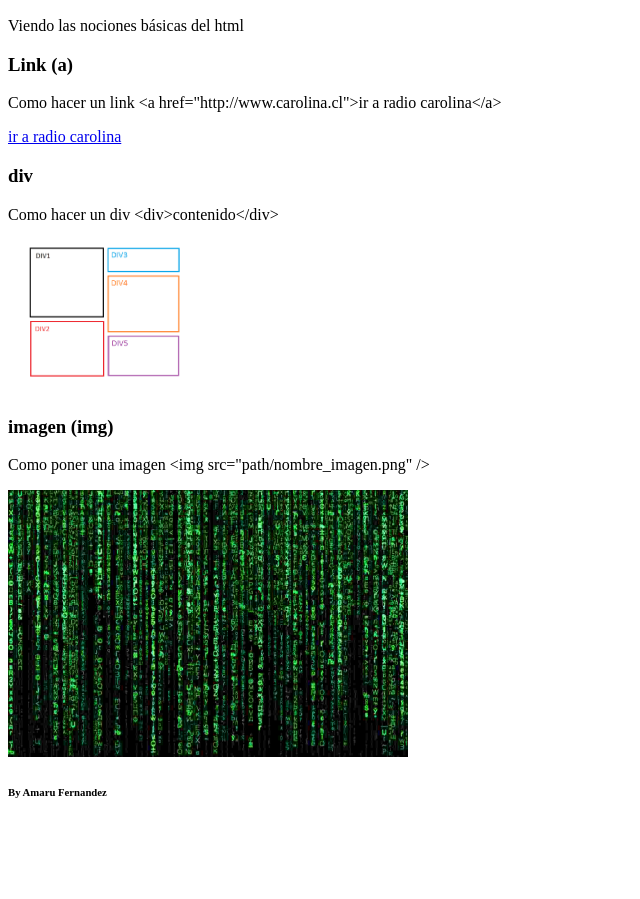
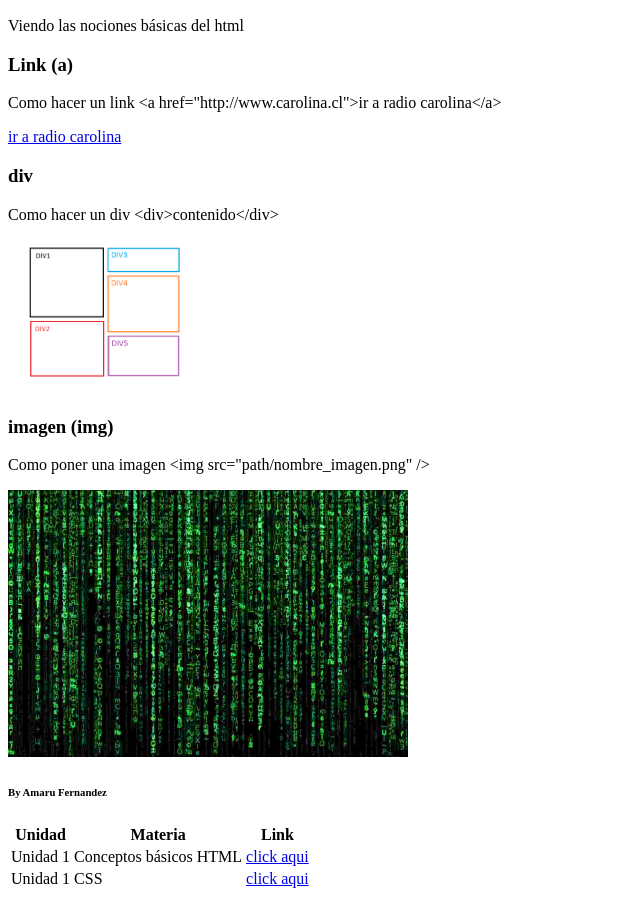
Before and after one commit to amarufd/BigData2022s1, a plain HTML site: page index.html in a window 1280 px wide. Shown: the part 110-1009 px from the top of the page, without its empty margins (0-640 px from the left). Before the commit the page ends 933 px from the top, so only its background shows below. Drawn offline with Linux system fonts and the light colour scheme.

Commit message:
Update index.html
se creo tabla

```diff
--- a/index.html
+++ b/index.html
@@ -28,5 +28,24 @@
             </div>
             <h6>By Amaru Fernandez</h6>
         </div>
+        <div>
+            <table>
+                <tr>
+                    <th>Unidad</th>
+                    <th>Materia</th>
+                    <th>Link</th>
+                </tr>
+                <tr>
+                    <td>Unidad 1</td>
+                    <td>Conceptos básicos HTML</td>
+                    <td><a href="#">click aqui</a></td>
+                </tr>
+                <tr>
+                    <td>Unidad 1</td>
+                    <td>CSS</td>
+                    <td><a href="#">click aqui</a></td>
+                </tr>
+            </table>
+        </div>
     </body>
     </html>
```
